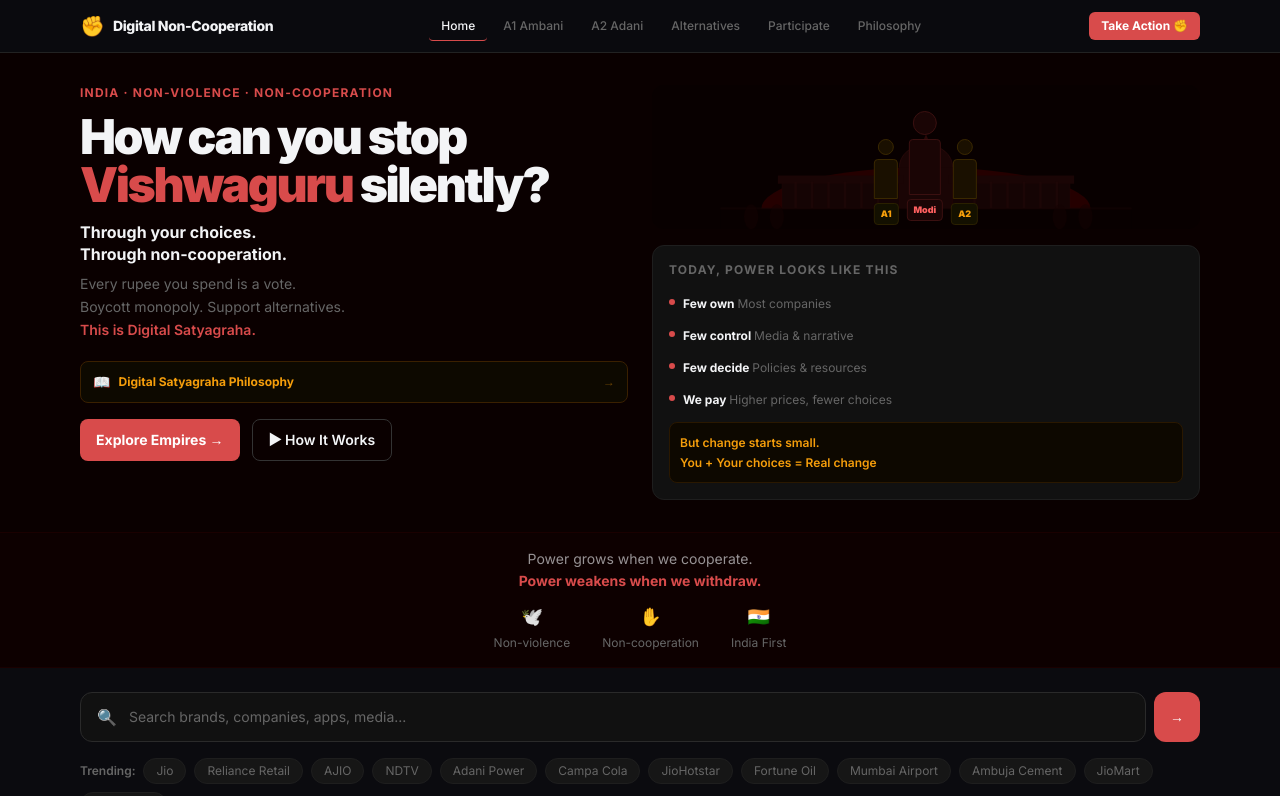
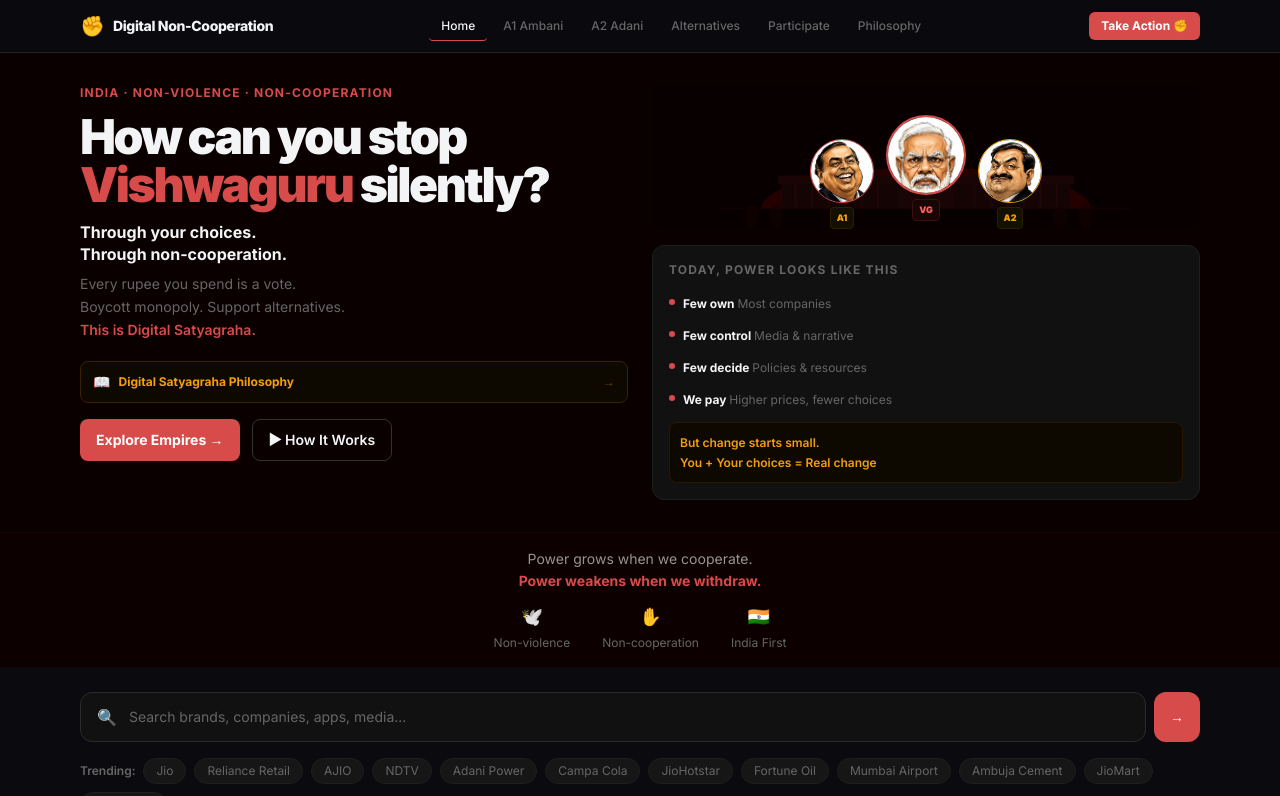
Before and after one commit to Xcel-Host/digital-non-cooperation, a React (Vite) app: page / in a window 1280 px wide. Shown: the top 796 px of the page. Built offline with nearby package versions, Linux system fonts and the light colour scheme.

Commit message:
Update HeroSection.jsx

```diff
--- a/src/components/HeroSection.jsx
+++ b/src/components/HeroSection.jsx
@@ -117,55 +117,37 @@
               </svg>
 
               {/* Silhouettes: A1 | MODI (center, tallest) | A2 */}
-              <div className="absolute bottom-1 left-1/2 -translate-x-1/2 flex items-end gap-2 z-10">
-                {/* A1 */}
+              <div className="absolute bottom-0 left-1/2 -translate-x-1/2 flex items-end gap-3 z-10">
+                {/* A1 - Ambani */}
                 <div className="flex flex-col items-center gap-1">
-                  <div
-                    className="w-4 h-4 rounded-full"
-                    style={{ background: '#1a1000', border: '0.5px solid #3a2800' }}
-                  />
-                  <div
-                    className="w-6 h-10 rounded-t"
-                    style={{ background: '#1a1000', border: '0.5px solid #3a2800' }}
-                  />
-                  <span
-                    className="text-xs font-black px-1.5 py-0.5 rounded"
-                    style={{ background: '#131000', color: '#F59E0B', border: '0.5px solid #2a2000', fontSize: 9 }}
-                  >
+                  <div className="w-16 h-16 rounded-full overflow-hidden"
+                    style={{border:'1.5px solid #D84B4B',background:'#1a0505'}}>
+                    <img src="/a1.png" alt="A1" className="w-full h-full object-cover object-top"/>
+                  </div>
+                  <span className="text-xs font-black px-1.5 py-0.5 rounded"
+                    style={{background:'#131000',color:'#F59E0B',border:'0.5px solid #2a2000',fontSize:9}}>
                     A1
                   </span>
                 </div>
-                {/* MODI — center, tallest */}
-                <div className="flex flex-col items-center gap-1 mb-1">
-                  <div
-                    className="w-6 h-6 rounded-full"
-                    style={{ background: '#1a0505', border: '0.5px solid #3a1010' }}
-                  />
-                  <div
-                    className="w-8 h-14 rounded-t"
-                    style={{ background: '#1a0505', border: '0.5px solid #3a1010' }}
-                  />
-                  <span
-                    className="text-xs font-black px-1.5 py-0.5 rounded"
-                    style={{ background: '#1a0505', color: '#ff6060', border: '0.5px solid #3a1010', fontSize: 9 }}
-                  >
-                    Modi
+                {/* VG - center, biggest */}
+                <div className="flex flex-col items-center gap-1 mb-2">
+                  <div className="w-20 h-20 rounded-full overflow-hidden"
+                    style={{border:'2px solid #D84B4B',background:'#1a0505'}}>
+                    <img src="/vg.png" alt="VG" className="w-full h-full object-cover object-top"/>
+                  </div>
+                  <span className="text-xs font-black px-1.5 py-0.5 rounded"
+                    style={{background:'#1a0505',color:'#ff6060',border:'0.5px solid #3a1010',fontSize:9}}>
+                    VG
                   </span>
                 </div>
-                {/* A2 */}
+                {/* A2 - Adani */}
                 <div className="flex flex-col items-center gap-1">
-                  <div
-                    className="w-4 h-4 rounded-full"
-                    style={{ background: '#1a1000', border: '0.5px solid #3a2800' }}
-                  />
-                  <div
-                    className="w-6 h-10 rounded-t"
-                    style={{ background: '#1a1000', border: '0.5px solid #3a2800' }}
-                  />
-                  <span
-                    className="text-xs font-black px-1.5 py-0.5 rounded"
-                    style={{ background: '#131000', color: '#F59E0B', border: '0.5px solid #2a2000', fontSize: 9 }}
-                  >
+                  <div className="w-16 h-16 rounded-full overflow-hidden"
+                    style={{border:'1.5px solid #F59E0B',background:'#131000'}}>
+                    <img src="/a2.png" alt="A2" className="w-full h-full object-cover object-top"/>
+                  </div>
+                  <span className="text-xs font-black px-1.5 py-0.5 rounded"
+                    style={{background:'#131000',color:'#F59E0B',border:'0.5px solid #2a2000',fontSize:9}}>
                     A2
                   </span>
                 </div>
```
